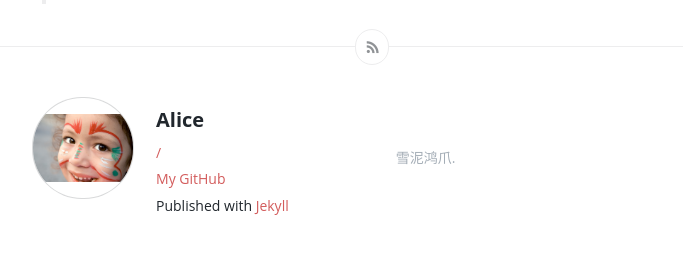
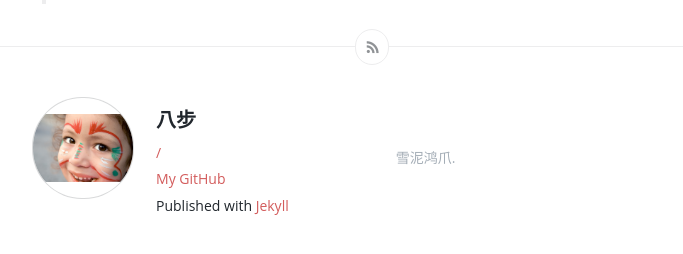
Before and after one commit to Wulinxia/Wulinxia.github.io, a Jekyll site: the page built from _posts/2016-06-17-Music-Share-With-You.md, in a window 1280 px wide and 900 px high, scrolled down 1649 px. Shown: the part 631-885 px from the top of the window, without its empty margins (268-951 px from the left). Built offline with Jekyll 4.4.1, drawn with Linux system fonts in a browser that asks for light colours; comment, search, counter and statistics services are not loaded.

Commit message:
Update _config.yml

```diff
--- a/_config.yml
+++ b/_config.yml
@@ -1,6 +1,6 @@
 # Site settings
 title:            "Demmo" # 添加博客标题
-author:           Alice # 添加你的名字
+author:           八步 # 添加你的名字
 logo:             logo.png # 添加博客 Logo
 avatar:           me.jpg # 添加你的头像
 favicon:          favicon.ico # 添加用于显示于浏览器 Tab 上的博客图标
```
